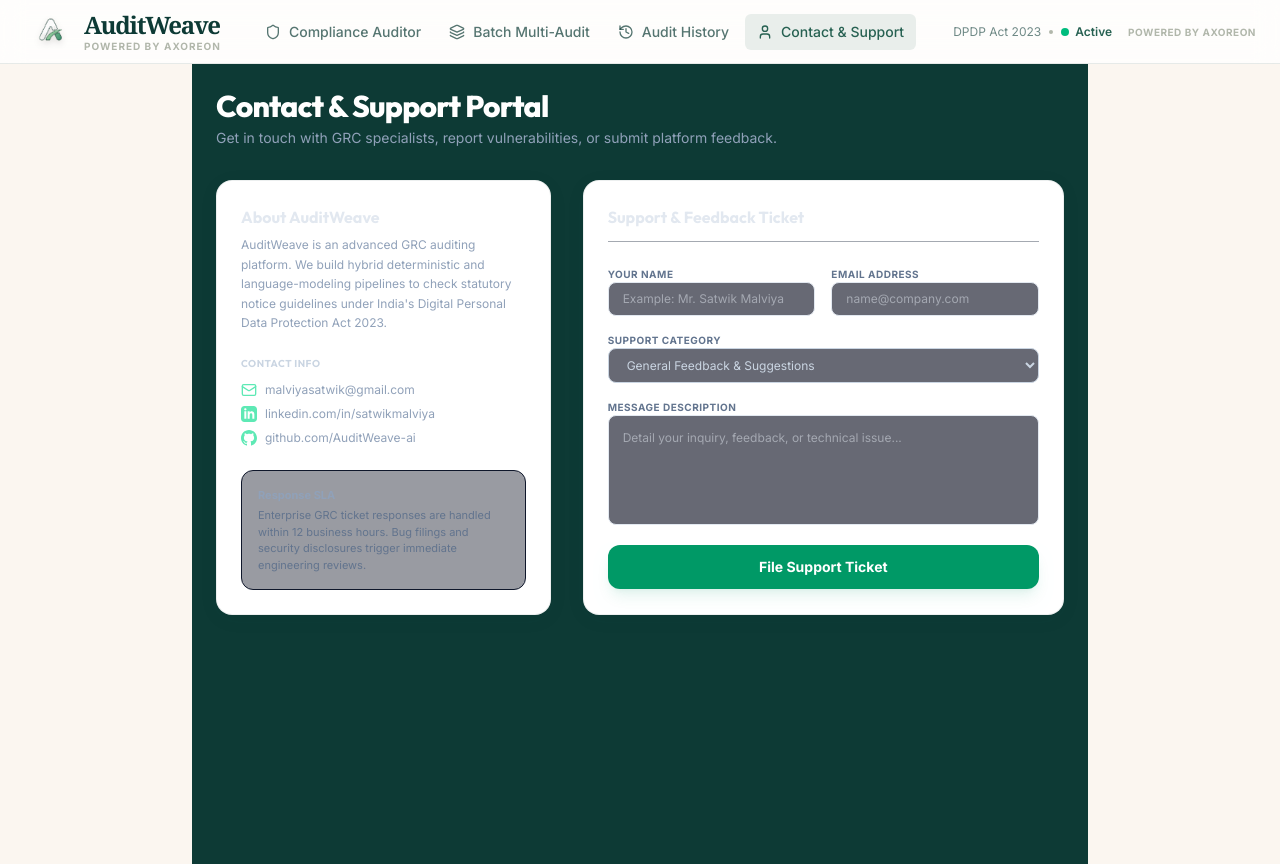
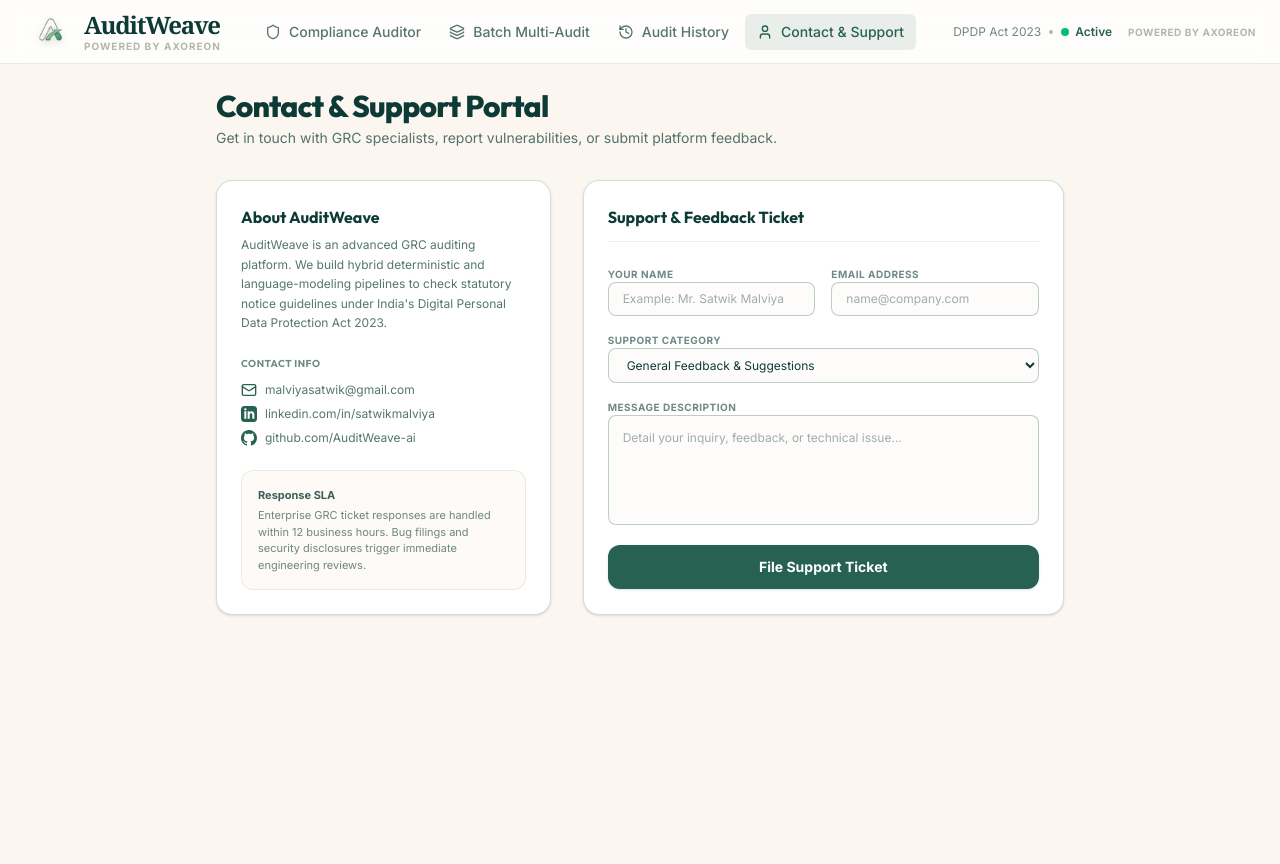
Before and after one commit to MakwanaOm1615/auditweave, a Next.js app in the folder frontend/: page /contact in a window 1280 px wide. Built offline with nearby package versions, Linux system fonts and the light colour scheme; no server answers.

Commit message:
style: convert contact page to new brand light theme

```diff
--- a/frontend/src/app/contact/page.tsx
+++ b/frontend/src/app/contact/page.tsx
@@ -22,12 +22,12 @@
   };
 
   return (
-    <div className="p-6 max-w-4xl mx-auto space-y-8 bg-[#0D3A35] min-h-screen">
+    <div className="p-6 max-w-4xl mx-auto space-y-8 min-h-screen">
       <div>
-        <h1 className="text-3xl font-extrabold text-white tracking-tight flex items-center gap-2">
+        <h1 className="text-3xl font-extrabold text-brand-deep tracking-tight flex items-center gap-2">
           <span>Contact & Support Portal</span>
         </h1>
-        <p className="text-sm text-slate-400 mt-1">
+        <p className="text-sm text-brand-deep/70 mt-1">
           Get in touch with GRC specialists, report vulnerabilities, or submit platform feedback.
         </p>
       </div>
@@ -35,30 +35,30 @@
       <div className="grid grid-cols-1 md:grid-cols-12 gap-8 items-stretch">
 
         {/* Left Column: SaaS details (5 cols) */}
-        <div className="md:col-span-5 glass-card rounded-2xl p-6 border border-slate-800/60 flex flex-col justify-between space-y-6">
+        <div className="md:col-span-5 bg-white rounded-2xl p-6 border border-brand-green/20 shadow-sm flex flex-col justify-between space-y-6">
           <div className="space-y-4">
             <div>
-              <h2 className="text-base font-bold text-slate-200">About AuditWeave</h2>
-              <p className="text-xs text-slate-400 leading-relaxed mt-1.5">
+              <h2 className="text-base font-bold text-brand-deep">About AuditWeave</h2>
+              <p className="text-xs text-brand-deep/70 leading-relaxed mt-1.5">
                 AuditWeave is an advanced GRC auditing platform. We build hybrid deterministic and language-modeling pipelines to check statutory notice guidelines under India's Digital Personal Data Protection Act 2023.
               </p>
             </div>
 
             <div className="space-y-3 pt-2">
-              <h3 className="text-xs font-bold text-slate-300 uppercase tracking-wider text-[10px]">Contact Info</h3>
-              <div className="space-y-2 text-xs text-slate-400">
-                <a href="mailto:malviyasatwik@gmail.com" className="flex items-center gap-2 hover:text-white">
-                  <Mail className="h-4 w-4 text-emerald-300 shrink-0" />
+              <h3 className="text-xs font-bold text-brand-deep/60 uppercase tracking-wider text-[10px]">Contact Info</h3>
+              <div className="space-y-2 text-xs text-brand-deep/70">
+                <a href="mailto:malviyasatwik@gmail.com" className="flex items-center gap-2 hover:text-brand-deep transition">
+                  <Mail className="h-4 w-4 text-brand-green shrink-0" />
                   <span>malviyasatwik@gmail.com</span>
                 </a>
-                <a href="https://www.linkedin.com/in/satwikmalviya" target="_blank" rel="noopener noreferrer" className="flex items-center gap-2 hover:text-white">
-                  <svg className="h-4 w-4 text-emerald-300 shrink-0" viewBox="0 0 24 24" fill="currentColor">
+                <a href="https://www.linkedin.com/in/satwikmalviya" target="_blank" rel="noopener noreferrer" className="flex items-center gap-2 hover:text-brand-deep transition">
+                  <svg className="h-4 w-4 text-brand-green shrink-0" viewBox="0 0 24 24" fill="currentColor">
                     <path d="M19 0h-14c-2.761 0-5 2.239-5 5v14c0 2.761 2.239 5 5 5h14c2.762 0 5-2.239 5-5v-14c0-2.761-2.238-5-5-5zm-11 19h-3v-11h3v11zm-1.5-12.268c-.966 0-1.75-.779-1.75-1.75s.784-1.75 1.75-1.75 1.75.779 1.75 1.75-.784 1.75-1.75 1.75zm13.5 12.268h-3v-5.604c0-3.368-4-3.113-4 0v5.604h-3v-11h3v1.765c1.396-2.586 7-2.777 7 2.476v6.759z"/>
                   </svg>
                   <span>linkedin.com/in/satwikmalviya</span>
                 </a>
-                <a href="https://github.com" target="_blank" rel="noopener noreferrer" className="flex items-center gap-2 hover:text-white">
-                  <svg className="h-4 w-4 text-emerald-300 shrink-0" viewBox="0 0 24 24" fill="currentColor">
+                <a href="https://github.com" target="_blank" rel="noopener noreferrer" className="flex items-center gap-2 hover:text-brand-deep transition">
+                  <svg className="h-4 w-4 text-brand-green shrink-0" viewBox="0 0 24 24" fill="currentColor">
                     <path d="M12 0c-6.626 0-12 5.373-12 12 0 5.302 3.438 9.8 8.207 11.387.599.111.793-.261.793-.577v-2.234c-3.338.726-4.033-1.416-4.033-1.416-.546-1.387-1.333-1.756-1.333-1.756-1.089-.745.083-.729.083-.729 1.205.084 1.839 1.237 1.839 1.237 1.07 1.834 2.807 1.304 3.492.997.107-.775.418-1.305.762-1.604-2.665-.305-5.467-1.334-5.467-5.931 0-1.311.469-2.381 1.236-3.221-.124-.303-.535-1.524.117-3.176 0 0 1.008-.322 3.301 1.23.957-.266 1.983-.399 3.003-.404 1.02.005 2.047.138 3.006.404 2.291-1.552 3.297-1.23 3.297-1.23.653 1.653.242 2.874.118 3.176.77.84 1.235 1.911 1.235 3.221 0 4.609-2.807 5.624-5.479 5.921.43.372.823 1.102.823 2.222v3.293c0 .319.192.694.801.576 4.765-1.589 8.199-6.086 8.199-11.386 0-6.627-5.373-12-12-12z"/>
                   </svg>
                   <span>github.com/AuditWeave-ai</span>
@@ -67,26 +67,26 @@
             </div>
           </div>
 
-          <div className="bg-slate-950/40 p-4 border border-slate-900 rounded-xl text-[11px] text-slate-500 leading-normal">
-            <span className="text-slate-400 font-bold block mb-1">Response SLA</span>
+          <div className="bg-brand-cream/50 p-4 border border-brand-green/10 rounded-xl text-[11px] text-brand-deep/60 leading-normal">
+            <span className="text-brand-deep/80 font-bold block mb-1">Response SLA</span>
             Enterprise GRC ticket responses are handled within 12 business hours. Bug filings and security disclosures trigger immediate engineering reviews.
           </div>
         </div>
 
         {/* Right Column: Support form (7 cols) */}
-        <div className="md:col-span-7 glass-card rounded-2xl p-6 border border-slate-800/60">
-          <h2 className="text-base font-bold text-slate-200 pb-3 border-b border-slate-800/40 mb-6">Support & Feedback Ticket</h2>
+        <div className="md:col-span-7 bg-white rounded-2xl p-6 border border-brand-green/20 shadow-sm">
+          <h2 className="text-base font-bold text-brand-deep pb-3 border-b border-brand-green/10 mb-6">Support & Feedback Ticket</h2>
 
           {submitted ? (
             <div className="py-12 text-center space-y-4">
-              <CheckCircle2 className="h-12 w-12 text-emerald-400 mx-auto glow-success" />
+              <CheckCircle2 className="h-12 w-12 text-brand-green mx-auto" />
               <div className="space-y-1">
-                <p className="text-sm font-bold text-slate-200">Ticket Submitted Successfully</p>
-                <p className="text-xs text-slate-500">Thank you for your feedback. Our GRC compliance team will review it shortly.</p>
+                <p className="text-sm font-bold text-brand-deep">Ticket Submitted Successfully</p>
+                <p className="text-xs text-brand-deep/60">Thank you for your feedback. Our GRC compliance team will review it shortly.</p>
               </div>
               <button
                 onClick={() => setSubmitted(false)}
-                className="px-4 py-2 bg-slate-900 border border-slate-800 hover:bg-slate-850 text-xs font-bold text-emerald-300 rounded-xl transition cursor-pointer"
+                className="px-4 py-2 bg-white border border-brand-green/30 hover:bg-brand-cream text-xs font-bold text-brand-deep rounded-xl transition shadow-sm cursor-pointer"
               >
                 File Another Ticket
               </button>
@@ -95,35 +95,35 @@
             <form onSubmit={handleSubmit} className="space-y-4 text-xs">
               <div className="grid grid-cols-1 sm:grid-cols-2 gap-4">
                 <div className="space-y-1.5">
-                  <label className="text-[10px] text-slate-500 font-bold uppercase tracking-wider">Your Name</label>
+                  <label className="text-[10px] text-brand-deep/60 font-bold uppercase tracking-wider">Your Name</label>
                   <input
                     type="text"
                     value={name}
                     onChange={(e) => setName(e.target.value)}
                     placeholder="Example: Mr. Satwik Malviya"
-                    className="w-full px-3.5 py-2 bg-slate-950/60 border border-slate-850 rounded-lg focus:outline-none focus:border-emerald-600 text-slate-200"
+                    className="w-full px-3.5 py-2 bg-brand-cream/30 border border-brand-green/30 rounded-lg focus:outline-none focus:border-brand-green focus:ring-1 focus:ring-brand-green text-brand-deep placeholder-brand-deep/40"
                     required
                   />
                 </div>
                 <div className="space-y-1.5">
-                  <label className="text-[10px] text-slate-500 font-bold uppercase tracking-wider">Email Address</label>
+                  <label className="text-[10px] text-brand-deep/60 font-bold uppercase tracking-wider">Email Address</label>
                   <input
                     type="email"
                     value={email}
                     onChange={(e) => setEmail(e.target.value)}
                     placeholder="name@company.com"
-                    className="w-full px-3.5 py-2 bg-slate-950/60 border border-slate-850 rounded-lg focus:outline-none focus:border-emerald-600 text-slate-200"
+                    className="w-full px-3.5 py-2 bg-brand-cream/30 border border-brand-green/30 rounded-lg focus:outline-none focus:border-brand-green focus:ring-1 focus:ring-brand-green text-brand-deep placeholder-brand-deep/40"
                     required
                   />
                 </div>
               </div>
 
               <div className="space-y-1.5">
-                <label className="text-[10px] text-slate-500 font-bold uppercase tracking-wider">Support Category</label>
+                <label className="text-[10px] text-brand-deep/60 font-bold uppercase tracking-wider">Support Category</label>
                 <select
                   value={topic}
                   onChange={(e) => setTopic(e.target.value)}
-                  className="w-full px-3.5 py-2 bg-slate-950/60 border border-slate-850 rounded-lg focus:outline-none focus:border-emerald-600 text-slate-300"
+                  className="w-full px-3.5 py-2 bg-brand-cream/30 border border-brand-green/30 rounded-lg focus:outline-none focus:border-brand-green focus:ring-1 focus:ring-brand-green text-brand-deep cursor-pointer"
                 >
                   <option value="feedback">General Feedback & Suggestions</option>
                   <option value="vulnerability">Security Vulnerability Report</option>
@@ -133,20 +133,20 @@
               </div>
 
               <div className="space-y-1.5">
-                <label className="text-[10px] text-slate-500 font-bold uppercase tracking-wider">Message Description</label>
+                <label className="text-[10px] text-brand-deep/60 font-bold uppercase tracking-wider">Message Description</label>
                 <textarea
                   value={message}
                   onChange={(e) => setMessage(e.target.value)}
                   rows={5}
                   placeholder="Detail your inquiry, feedback, or technical issue..."
-                  className="w-full p-3.5 bg-slate-950/60 border border-slate-850 rounded-lg focus:outline-none focus:border-emerald-600 text-slate-200 resize-none"
+                  className="w-full p-3.5 bg-brand-cream/30 border border-brand-green/30 rounded-lg focus:outline-none focus:border-brand-green focus:ring-1 focus:ring-brand-green text-brand-deep placeholder-brand-deep/40 resize-none"
                   required
                 />
               </div>
 
               <button
                 type="submit"
-                className="w-full py-3 bg-emerald-600 hover:bg-emerald-300 text-white font-bold text-sm rounded-xl transition shadow-lg shadow-emerald-600/10 cursor-pointer"
+                className="w-full py-3 bg-brand-green hover:bg-brand-deep text-white font-bold text-sm rounded-xl transition shadow-sm cursor-pointer"
               >
                 File Support Ticket
               </button>
```
